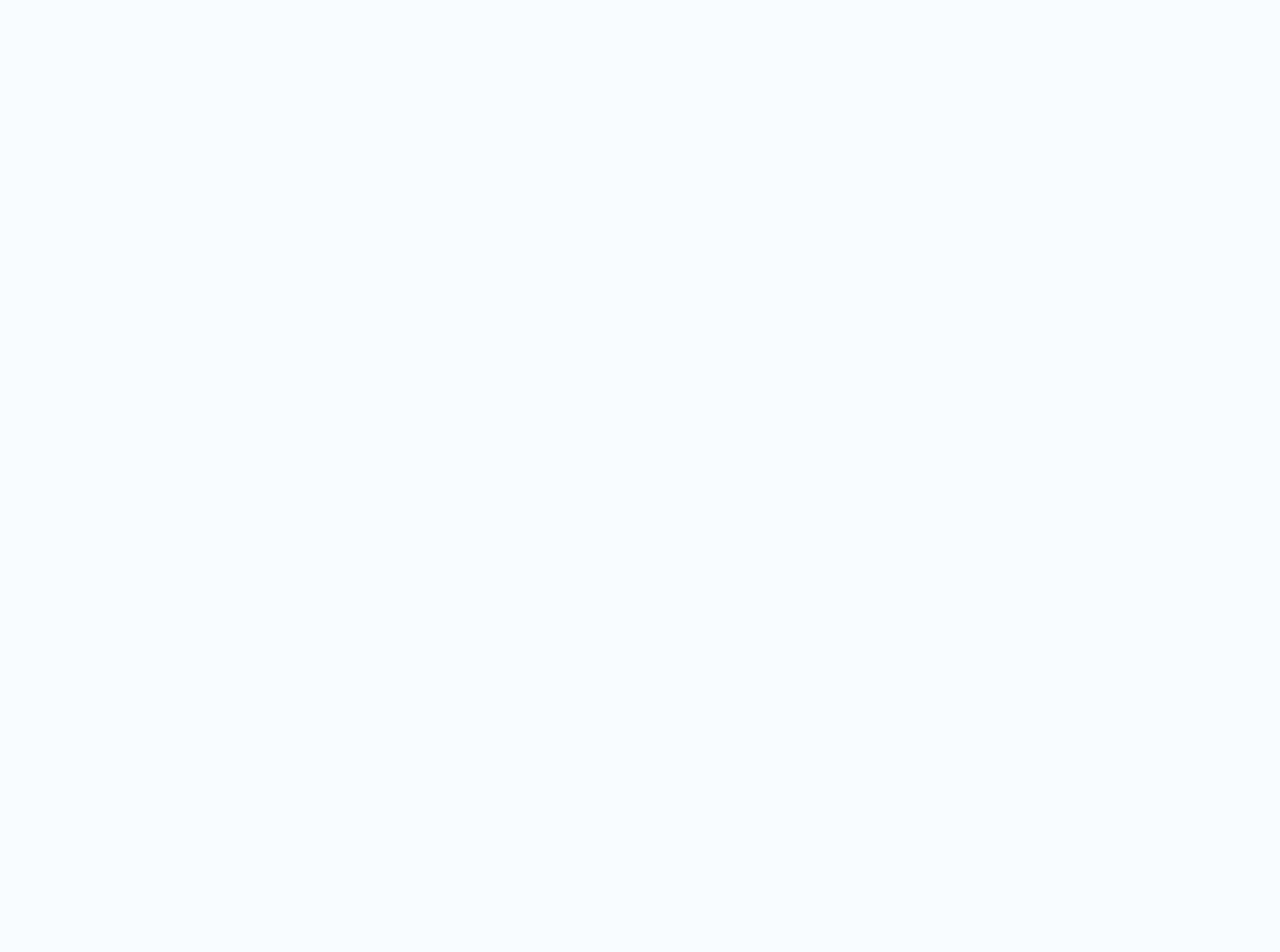
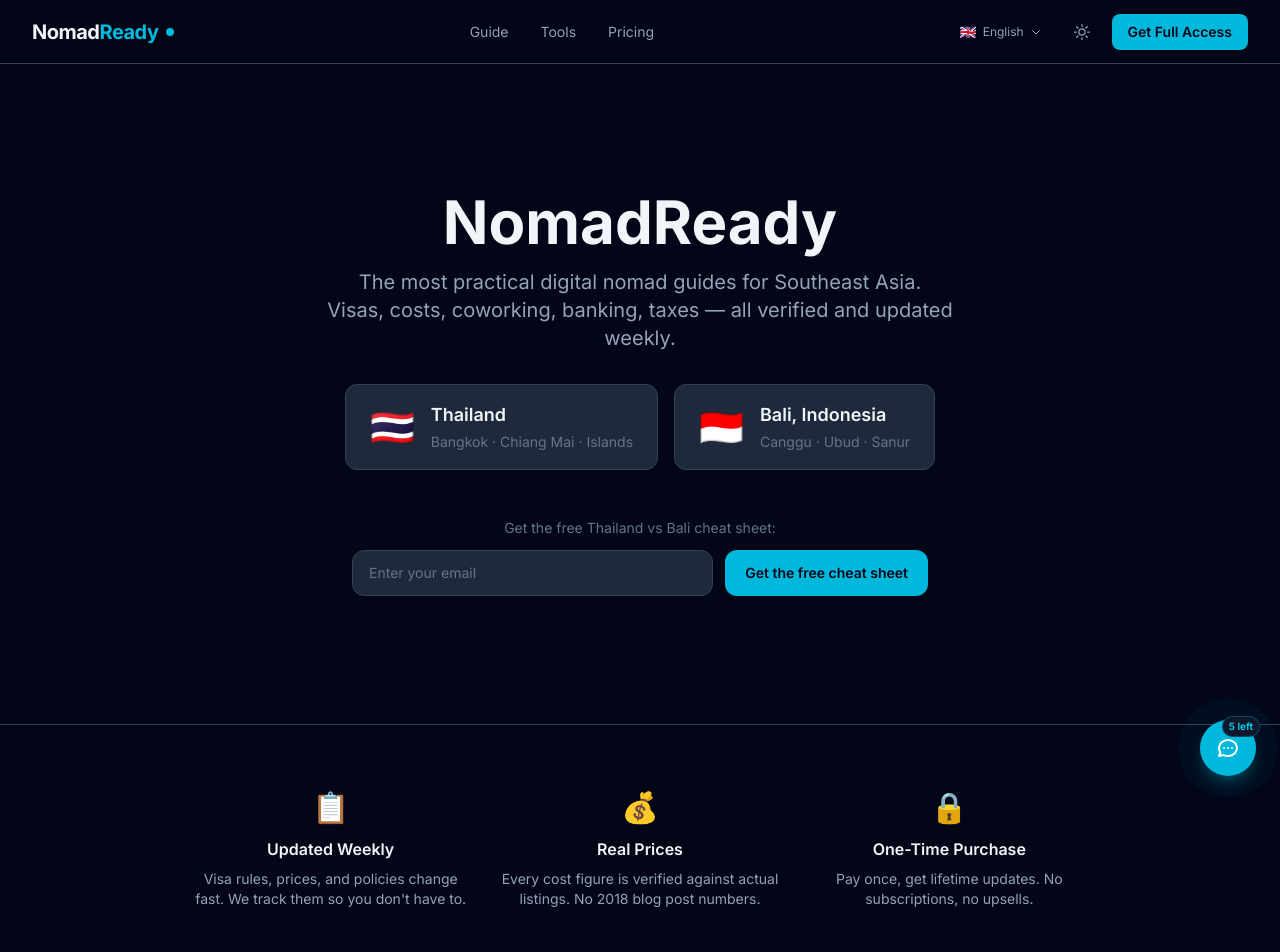
Before and after one commit to huangchingfeng/nomadready-thailand, a Next.js app: page /en in a window 1280 px wide. Before the commit this address had no page. Shown: the top 952 px of the page. Before the commit the page ends 800 px from the top, so only its background shows below. Built offline with nearby package versions, Linux system fonts and the light colour scheme.

Commit message:
fix: homepage redirect loop + proper landing page
- /[locale]/page.tsx was redirect('/en') causing 307 loop
- New homepage: country selector + email signup + value props
- All locales now render proper landing page

```diff
--- a/src/app/[locale]/page.tsx
+++ b/src/app/[locale]/page.tsx
@@ -1,9 +1,87 @@
-import { redirect } from 'next/navigation';
+import Link from 'next/link';
+import EmailSignupForm from '@/components/ui/EmailSignupForm';
+
+const SUPPORTED_LOCALES = ['en', 'zh-cn', 'es', 'ja', 'ko', 'zh-tw', 'pt', 'fr', 'de'];
 
 export async function generateStaticParams() {
-  return ["en","zh-cn","es","ja","ko","zh-tw","pt","fr","de"].map(locale => ({ locale }));
+  return SUPPORTED_LOCALES.map(locale => ({ locale }));
 }
 
-export default function Root() {
-  redirect('/en');
+const COUNTRIES = [
+  { slug: 'thailand', name: 'Thailand', flag: '🇹🇭', desc: 'Bangkok · Chiang Mai · Islands' },
+  { slug: 'bali', name: 'Bali, Indonesia', flag: '🇮🇩', desc: 'Canggu · Ubud · Sanur' },
+];
+
+export default async function Root({ params }: { params: Promise<{ locale: string }> }) {
+  const { locale } = await params;
+
+  return (
+    <main className="min-h-screen bg-[var(--bg-primary)]">
+      {/* Hero */}
+      <section className="relative px-6 py-20 md:py-32 text-center">
+        <h1 className="text-4xl md:text-6xl font-bold text-[var(--text-primary)] mb-4">
+          NomadReady
+        </h1>
+        <p className="text-lg md:text-xl text-[var(--text-secondary)] max-w-2xl mx-auto mb-8">
+          The most practical digital nomad guides for Southeast Asia.
+          <br />
+          Visas, costs, coworking, banking, taxes — all verified and updated weekly.
+        </p>
+
+        {/* Country selector */}
+        <div className="flex flex-col sm:flex-row gap-4 justify-center mb-12">
+          {COUNTRIES.map(c => (
+            <Link
+              key={c.slug}
+              href={`/${locale}/${c.slug}`}
+              className="group flex items-center gap-4 px-6 py-4 bg-[var(--bg-card)] border border-[var(--border)] rounded-xl hover:border-cyan-500/50 transition"
+            >
+              <span className="text-4xl">{c.flag}</span>
+              <div className="text-left">
+                <span className="block text-lg font-semibold text-[var(--text-primary)] group-hover:text-cyan-400 transition">
+                  {c.name}
+                </span>
+                <span className="text-sm text-[var(--text-muted)]">{c.desc}</span>
+              </div>
+            </Link>
+          ))}
+        </div>
+
+        {/* Email signup */}
+        <div className="max-w-xl mx-auto">
+          <p className="text-sm text-[var(--text-muted)] mb-3">
+            Get the free Thailand vs Bali cheat sheet:
+          </p>
+          <EmailSignupForm source="homepage" />
+        </div>
+      </section>
+
+      {/* Value props */}
+      <section className="px-6 py-16 border-t border-[var(--border)]">
+        <div className="max-w-4xl mx-auto grid md:grid-cols-3 gap-8 text-center">
+          <div>
+            <div className="text-3xl mb-3">📋</div>
+            <h3 className="font-semibold text-[var(--text-primary)] mb-2">Updated Weekly</h3>
+            <p className="text-sm text-[var(--text-secondary)]">
+              Visa rules, prices, and policies change fast. We track them so you don&apos;t have to.
+            </p>
+          </div>
+          <div>
+            <div className="text-3xl mb-3">💰</div>
+            <h3 className="font-semibold text-[var(--text-primary)] mb-2">Real Prices</h3>
+            <p className="text-sm text-[var(--text-secondary)]">
+              Every cost figure is verified against actual listings. No 2018 blog post numbers.
+            </p>
+          </div>
+          <div>
+            <div className="text-3xl mb-3">🔒</div>
+            <h3 className="font-semibold text-[var(--text-primary)] mb-2">One-Time Purchase</h3>
+            <p className="text-sm text-[var(--text-secondary)]">
+              Pay once, get lifetime updates. No subscriptions, no upsells.
+            </p>
+          </div>
+        </div>
+      </section>
+    </main>
+  );
 }
```
